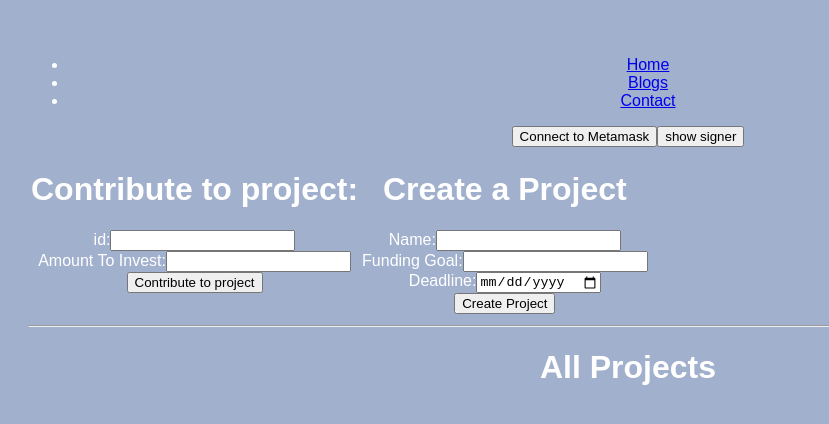
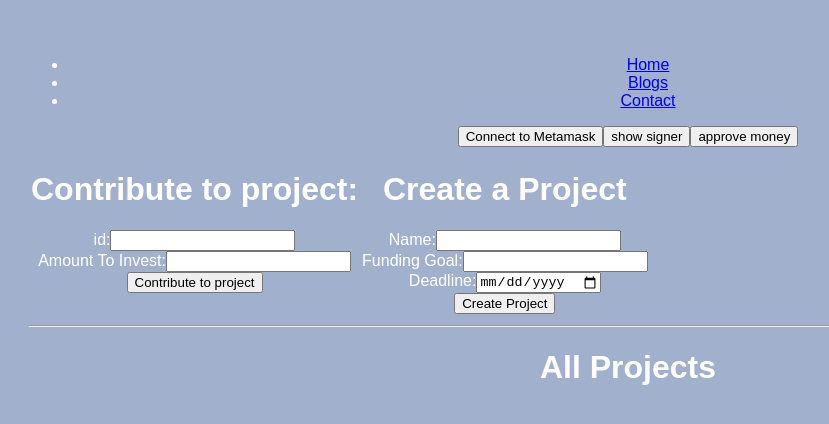
Before and after one commit to supriya-anand-coindcx/crowdfunding-dapp, a React (Create React App) app in the folder ui/: page / in a window 1280 px wide. Shown: the top 424 px of the page, without its empty margins (12-841 px from the left). Built offline with nearby package versions, Linux system fonts and the light colour scheme.

Commit message:
TODO: fix contribute

```diff
--- a/ui/src/components/Home.js
+++ b/ui/src/components/Home.js
@@ -92,7 +92,7 @@ export const Home = () => {
         });
         let deadline = new Date(newProject.deadline);
         deadline = Math.floor(deadline.getTime() / 1000);
-        const p = await contractERC1155.createProject(newProject.name, newProject.fundingGoal, deadline);
+        const p = await contractERC1155.createProject(newProject.name,ethers.utils.parseEther(newProject.fundingGoal), deadline);
         console.log(p);
     };
 
@@ -103,9 +103,14 @@ export const Home = () => {
             id: "",
             amount: "",
         });
-        const p = await contractERC1155.createProject(contributeToProjectObj.id, contributeToProjectObj.amount);
+        const p = await contractERC1155.contribute(contributeToProjectObj.id, ethers.utils.parseEther(contributeToProjectObj.amount));
         console.log(p);
     };
+
+    const aprroveMoney = async (event) => {
+        const p = await contractERC20.approve(process.env.REACT_APP_ERC1155_ADDRESS, 1000000000);
+        console.log(p);
+    }
 
     return (
         <div>
@@ -115,6 +120,7 @@ export const Home = () => {
                 <button onClick={connectToMM}>Connect to Metamask</button>
             )}
             <button onClick={ss}>show signer</button>
+            <button onClick={aprroveMoney}>approve money</button>
 
             <table>
                 <td>
```
